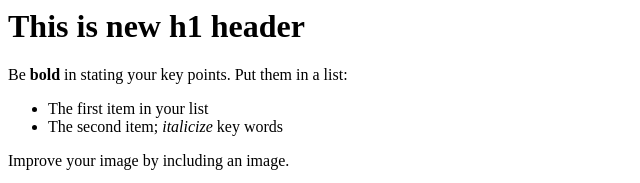
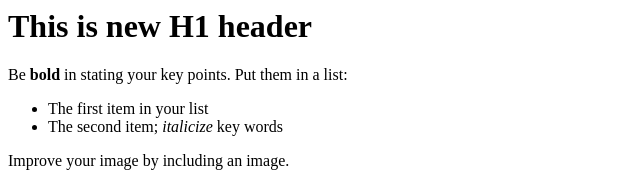
Before and after one commit to evgumenyuk/evgumenyuk.github.io, a plain HTML site: page index.html in a window 1280 px wide. Shown: the top 183 px of the page, 0-640 px from the left. Drawn offline with Linux system fonts and the light colour scheme.

Commit message:
task #2 Changed h1 header

```diff
--- a/index.html
+++ b/index.html
@@ -10,7 +10,7 @@ not displayed. The information between the BODY and /BODY tags is displayed.-->
 </head>
 <!-- The information between the BODY and /BODY tags is displayed.-->
 <body>
-<h1>This is new h1 header</h1>
+<h1>This is new H1 header</h1>
 <p>Be <b>bold</b> in stating your key points. Put them in a list: </p>
 <ul>
 <li>The first item in your list</li>
```
